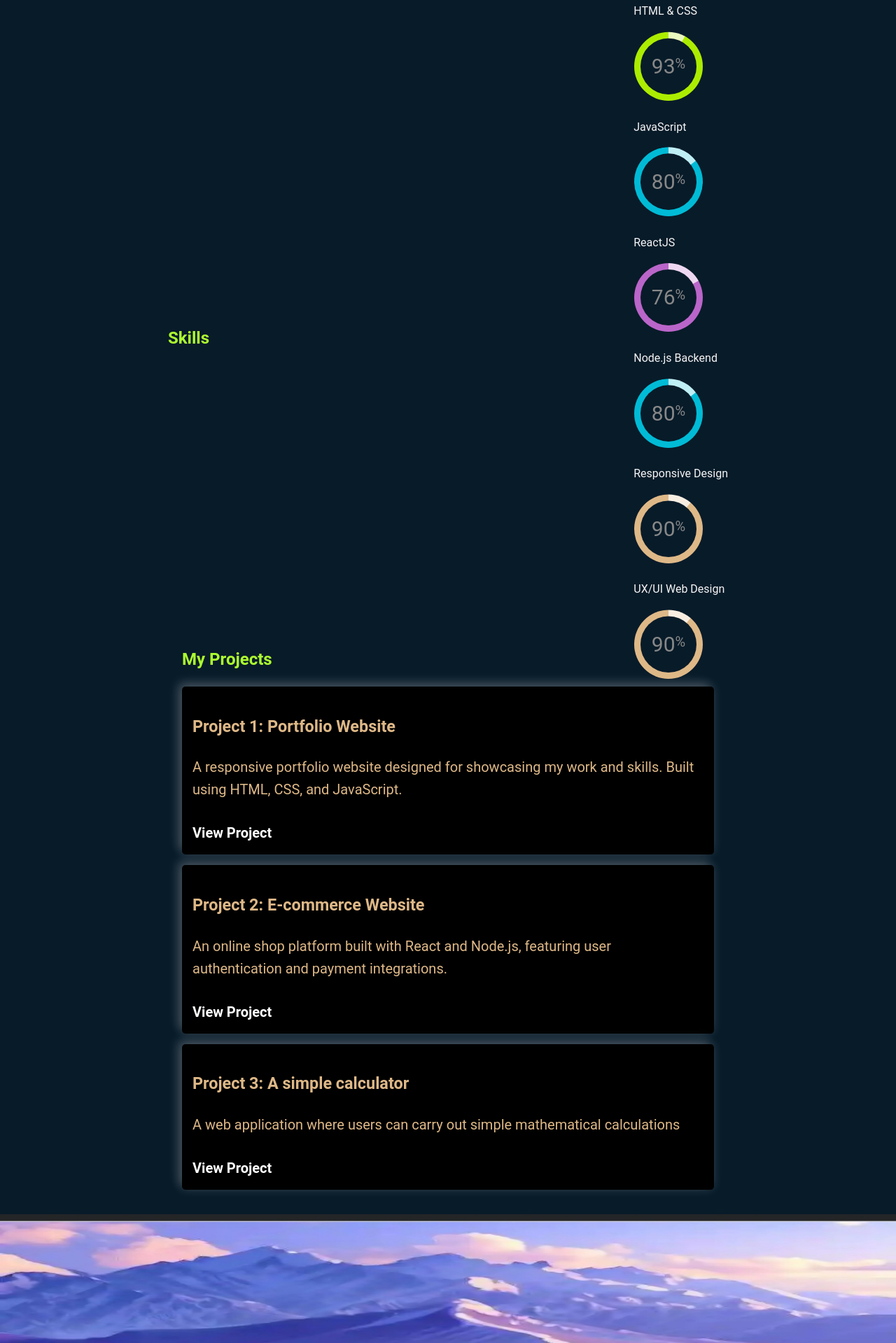
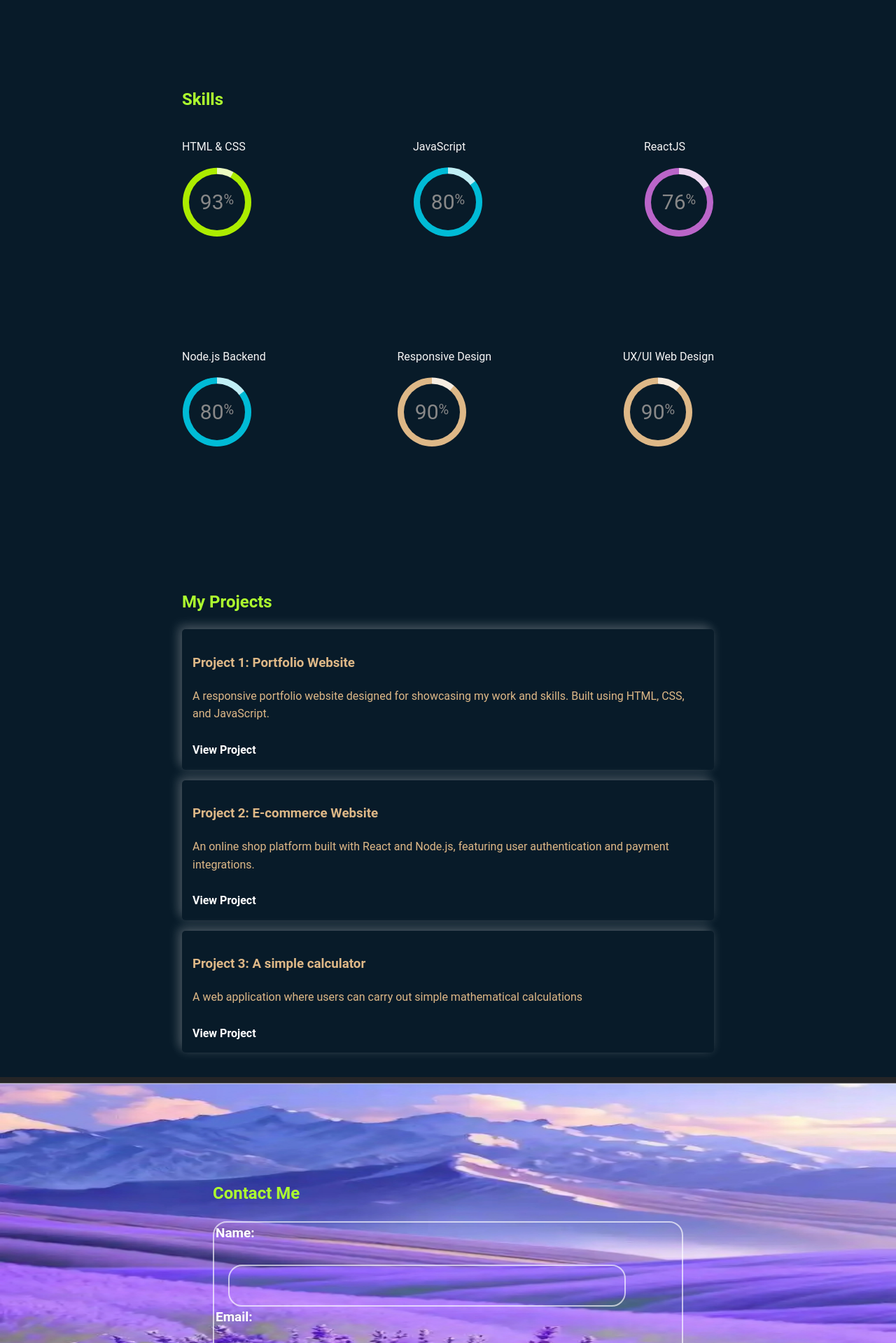
Before and after one commit to AmadalaJunior-web/Cornel, a plain HTML site: page index.html in a window 1280 px wide. Shown: the part 1517-3436 px from the top of the page at 70% size. Drawn offline with nearby package versions, Linux system fonts and the light colour scheme.

Commit message:
Update styles.css

```diff
--- a/styles.css
+++ b/styles.css
@@ -10,7 +10,7 @@ body {
 }
 #Home{
     height: 100vh;
-    background: url(Screenshot_20250512-124711_1.jpg) no-repeat;
+    background: url(/Screenshot_20250512-124711_1.jpg) no-repeat;
     background: cover;
     background-position: center;
     background-size: 100% 100%;
@@ -159,10 +159,12 @@ section {
 h2 {
     color: #35424a;
 }
-
+.projects{
+    height: 100vh;
+}
 .project {
     color :burlywood;
-    background: black;
+    background: #081b29;
     margin:15px 0;
     padding: 15px;
     border-radius: 5px;
@@ -185,7 +187,7 @@ h2 {
 form label {
     font-weight: bold;
     font-size: 19px;
-    color: #000;
+    color: white;
     margin-left: 2px;
 }
 
@@ -238,27 +240,29 @@ footer {
     max-width: 1200px;
     align-items: center;
 }
-.Skills{
+/*.Skills{
     width:100%;
     max-width: 300px;
-    justify-content: spaceetween;
-    height: 200px;
+
+}*/
+main{
 
 }
 .skill #skills{
-    font-size: px;
-    height: 100vh;
-    background: yellowgreen;
-    padding: 0px;
+    width: 100%;
+    background-size: 100% 100%;
+}
+.listone{
+    height: 300px;
+    width: 100%;
+    display: flex;
     justify-content: space-between;
+}
+.listtwo{
+    height: 300px;
+    width: 100%;
     display: flex;
-    align-items: center;
-    display: flex;
-    top:0px;
-    left:0px;
-    z-index: 100;
-    background: #081b29;
-    width: 100%;
+    justify-content: space-between;
 }
 #piechart-1{
   color: #ACEC00;
@@ -275,20 +279,17 @@ footer {
 #piechart{
   color: burlywood;
 }
-.project{
-    font-size: 20px;
-}
 .contacts{
-    background: url(Screenshot_20250510-212715_1.jpg) no-repeat;
+    background: url(/Screenshot_20250510-212715_1.jpg) no-repeat;
     background-position: center;
     background-size: 100% 100%;
-    height: 100vh;
+    height: 90vh;
     align-items: center;
     justify-content: center;
     display: flex;
 }
 .contacts #contact .wrapper{
-    border: solid rgba(255, 255, 255, 0.35) 2px;
+    border: solid rgba(255, 255, 255, 0.65) 2px;
     border-radius: 20px;
     backdrop-filter: blurr;
 }
@@ -296,7 +297,7 @@ footer {
     height: 60px;
     width:85%;
     background: transparent;
-    border: solid 2px rgba(255, 255, 255, 0.35);
+    border: solid 2px rgba(255, 255, 255, 0.65);
     border-radius: 20px;
     margin: 30px 45px 0px 20px;
 
@@ -306,4 +307,4 @@ footer {
 }
 .wrapper .box{
     background: transparent;
-  }
+}
```
